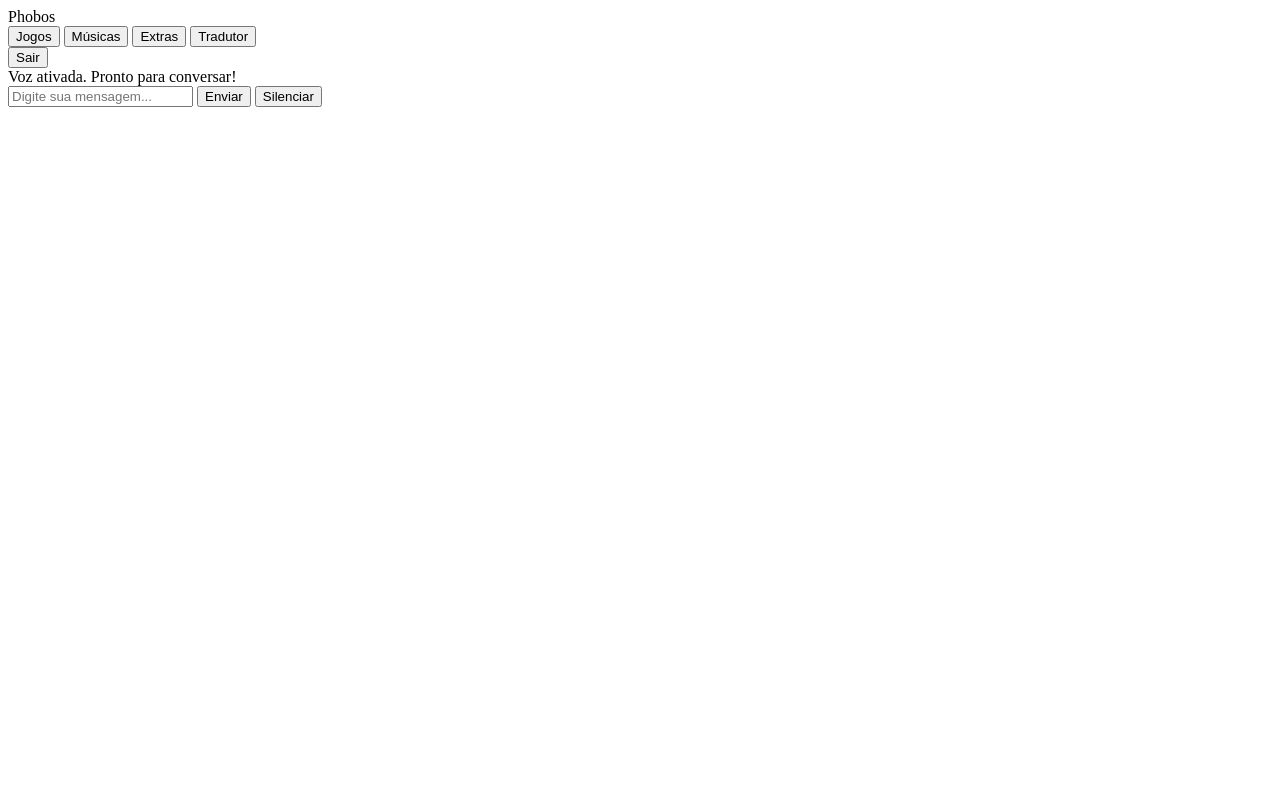
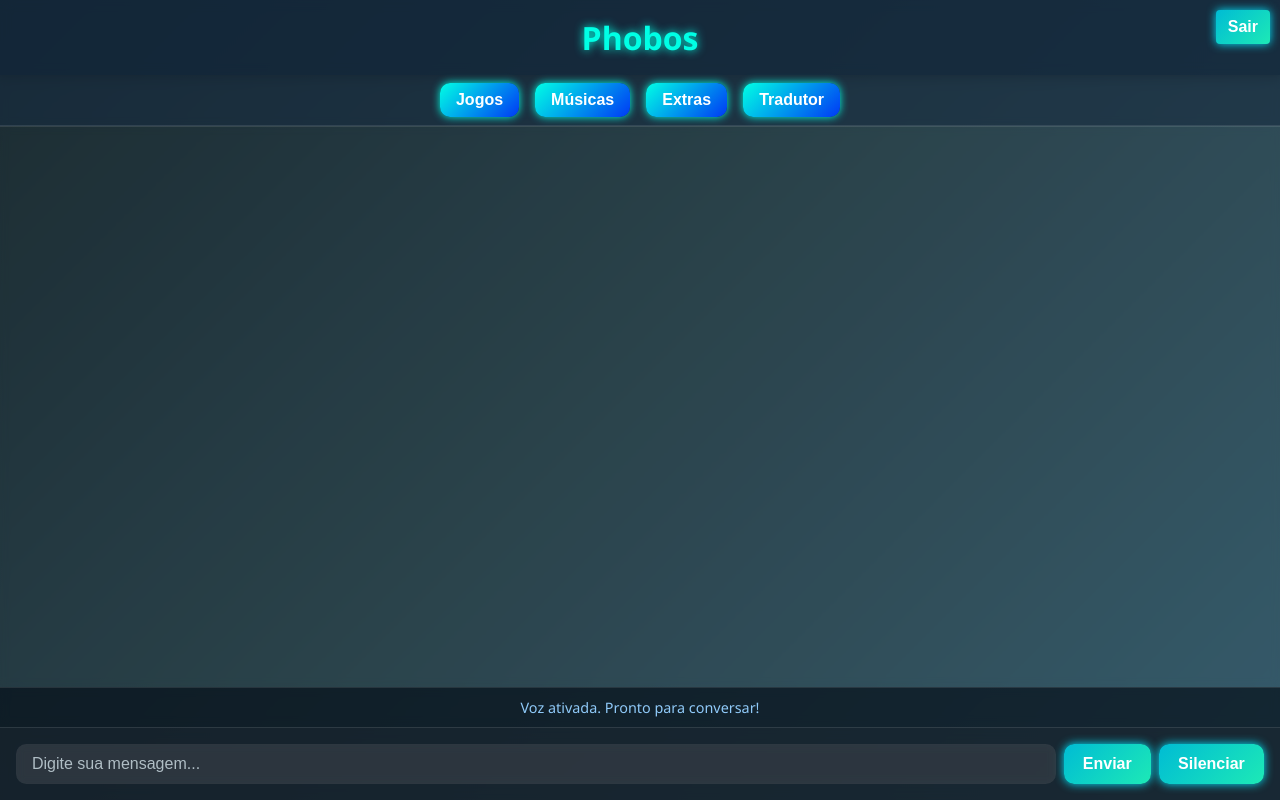
Before and after one commit to LegendaryRocketRaccoon/Phobos---IA, a plain HTML site: page phobos.html in a window 1280 px wide. Drawn offline with Linux system fonts and the light colour scheme.

Commit message:
Update phobos.html

```diff
--- a/phobos.html
+++ b/phobos.html
@@ -5,7 +5,7 @@
   <meta name="viewport" content="width=device-width, initial-scale=1.0" />
   <link rel="icon" href="./img/Deimos.png">
   <link rel="manifest" href="./manifest.json">
-  <link rel="stylesheet" href="./css/deimos.css">
+  <link rel="stylesheet" href="./phobos.css">
   <title>Phobos</title>
 </head>
 <body>
```
